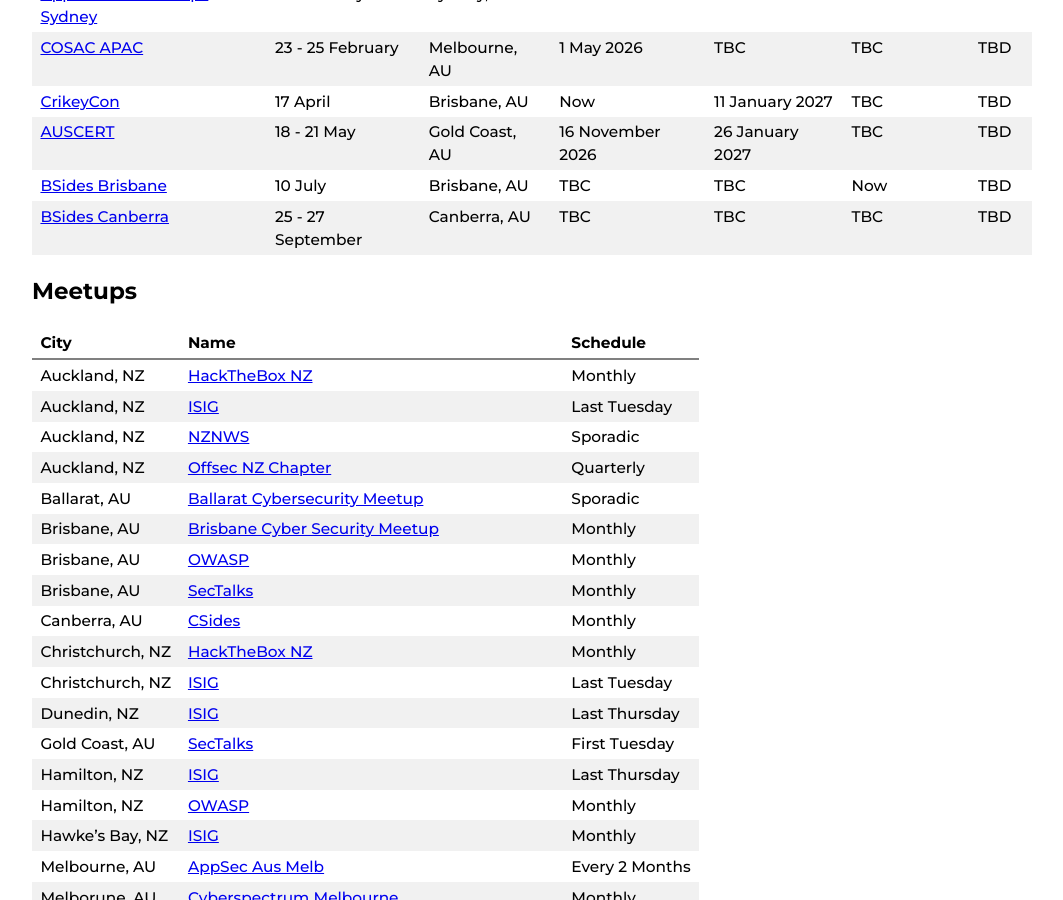
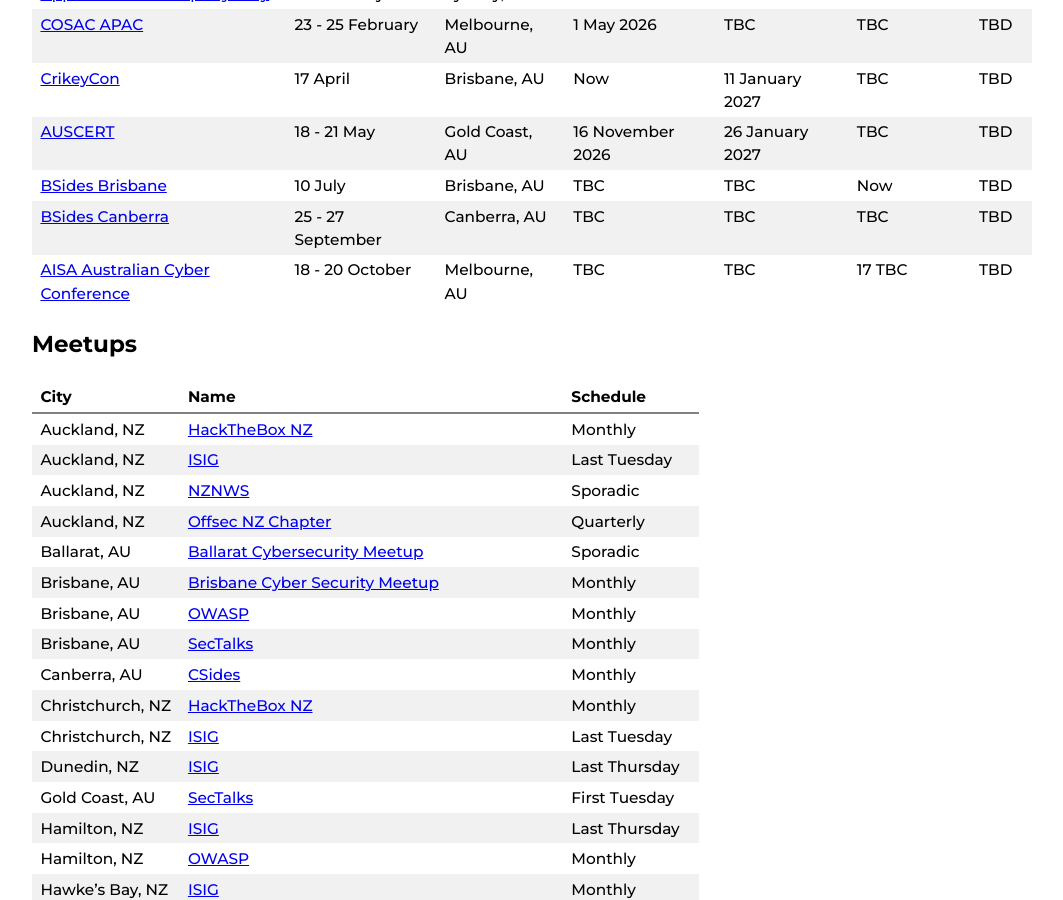
Before and after one commit to nzkarit/downundercons, a Jekyll site: the page built from index.markdown, in a window 1280 px wide and 900 px high, scrolled down 2100 px. Shown: the whole window, without its empty margins (108-1171 px from the left). Built offline with Jekyll 4.4.1, drawn with Linux system fonts in a browser that asks for light colours; part of the change alters nothing that is shown.

Commit message:
Update index.markdown

```diff
--- a/index.markdown
+++ b/index.markdown
@@ -1,7 +1,7 @@
 ---
 layout: home
 title: Downunder Cons
-last_modified_at: 2026-11-04 11:00:00 +1300
+last_modified_at: 2026-11-04 12:05:00 +1300
 ---
 
 These are a list of hacker/infosec cons and meetups in the NZ and Aussie Area.
@@ -62,6 +62,7 @@ These are a list of hacker/infosec cons and meetups in the NZ and Aussie Area.
 | [AUSCERT](https://conference.auscert.org.au/) | 18 - 21 May | Gold Coast, AU | 16 November 2026 | 26 January 2027 | TBC | TBD |
 | [BSides Brisbane](https://bsidesbrisbane.com/) | 10 July | Brisbane, AU | TBC | TBC | Now | TBD |
 | [BSides Canberra](https://www.bsidesau.com.au/) | 25 - 27 September | Canberra, AU |TBC | TBC | TBC | TBD |
+| [AISA Australian Cyber Conference](https://www.cyberconference.com.au/) | 18 - 20 October | Melbourne, AU | TBC | TBC | 17 TBC | TBD |
 
 ## Meetups
 
```
